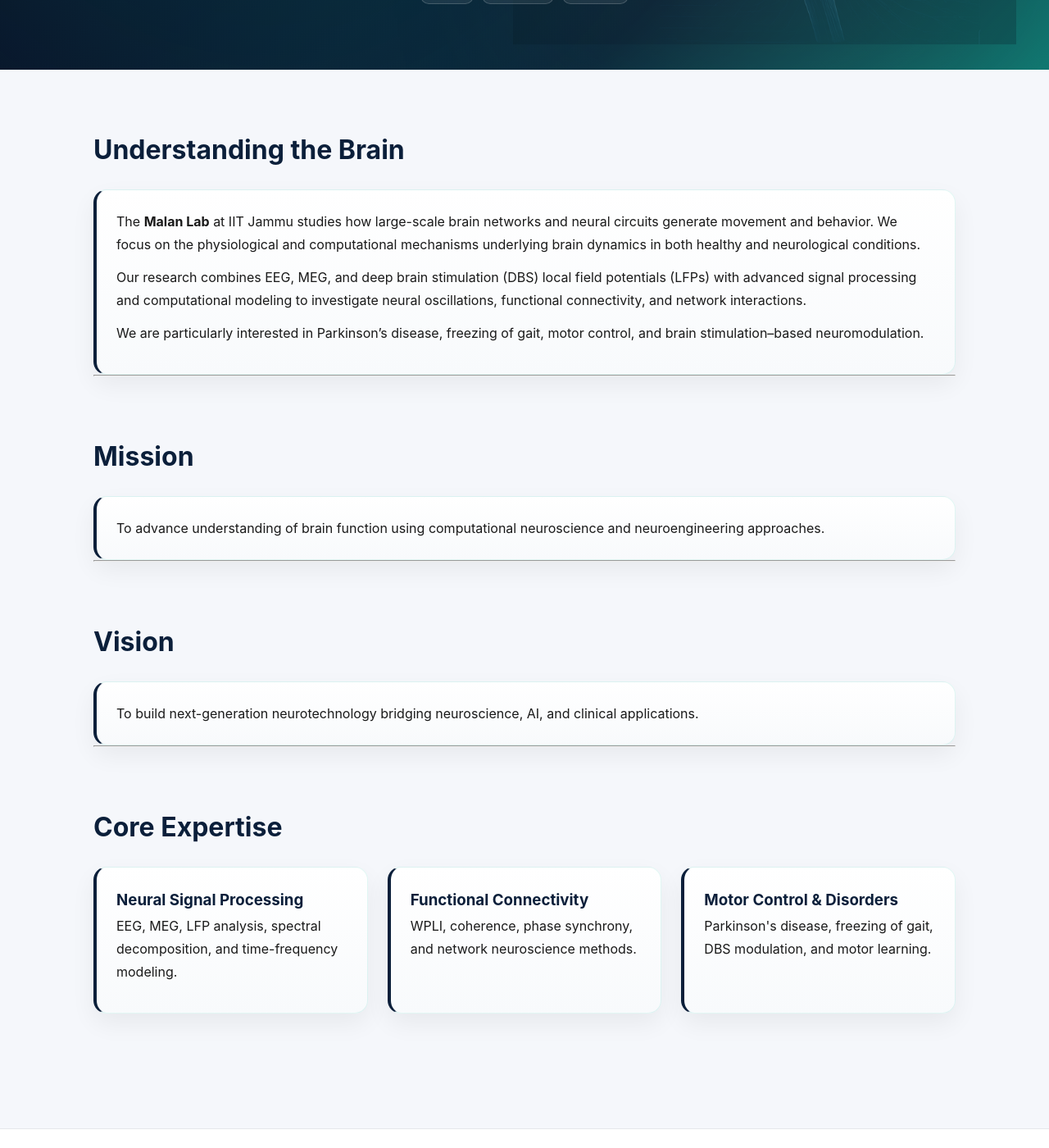
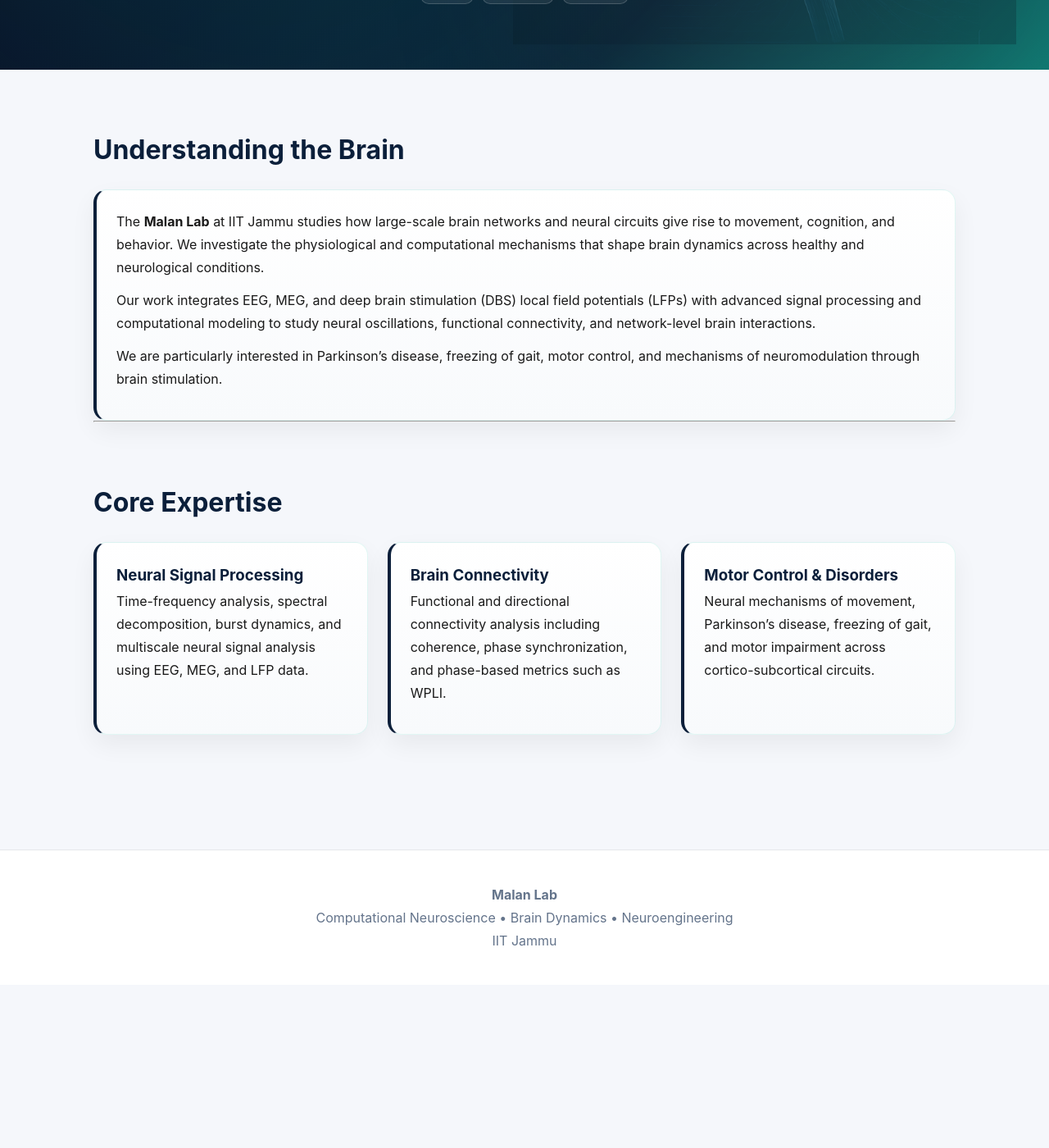
Before and after one commit to malanlab/malanlab.github.io, a Jekyll site: the page built from index.md, in a window 1280 px wide and 1400 px high, scrolled down 584 px. Shown: the whole window at 82% size. Built offline with Jekyll 4.4.1, drawn with Linux system fonts in a browser that asks for light colours; after the commit the page ends 1785 px from its top, so only the background shows below that.

Commit message:
Update index.md

```diff
--- a/index.md
+++ b/index.md
@@ -13,49 +13,55 @@
 
 <p>
 The <strong>Malan Lab</strong> at IIT Jammu studies how large-scale brain networks
-and neural circuits generate movement and behavior.
-We focus on the physiological and computational mechanisms underlying brain
-dynamics in both healthy and neurological conditions.
+and neural circuits give rise to movement, cognition, and behavior.
+We investigate the physiological and computational mechanisms that shape brain
+dynamics across healthy and neurological conditions.
 </p>
 
 <p>
-Our research combines EEG, MEG, and deep brain stimulation (DBS) local field
+Our work integrates EEG, MEG, and deep brain stimulation (DBS) local field
 potentials (LFPs) with advanced signal processing and computational modeling
-to investigate neural oscillations, functional connectivity, and network
+to study neural oscillations, functional connectivity, and network-level brain
 interactions.
 </p>
 
 <p>
 We are particularly interested in Parkinson’s disease, freezing of gait,
-motor control, and brain stimulation–based neuromodulation.
+motor control, and mechanisms of neuromodulation through brain stimulation.
 </p>
 
 </div>
 
 <hr>
-<h2>Mission</h2>
-<div class="card">
-To advance understanding of brain function using computational neuroscience and neuroengineering approaches.
-</div>
-<hr>
-<h2>Vision</h2>
-<div class="card">
-To build next-generation neurotechnology bridging neuroscience, AI, and clinical applications.
-</div>
-<hr>
+
 <h2>Core Expertise</h2>
+
 <div class="grid">
+
 <div class="card">
 <h3>Neural Signal Processing</h3>
-<p>EEG, MEG, LFP analysis, spectral decomposition, and time-frequency modeling.</p>
+<p>
+Time-frequency analysis, spectral decomposition, burst dynamics, and
+multiscale neural signal analysis using EEG, MEG, and LFP data.
+</p>
 </div>
+
 <div class="card">
-<h3>Functional Connectivity</h3>
-<p>WPLI, coherence, phase synchrony, and network neuroscience methods.</p>
+<h3>Brain Connectivity</h3>
+<p>
+Functional and directional connectivity analysis including coherence,
+phase synchronization, and phase-based metrics such as WPLI.
+</p>
 </div>
+
 <div class="card">
 <h3>Motor Control & Disorders</h3>
-<p>Parkinson's disease, freezing of gait, DBS modulation, and motor learning.</p>
+<p>
+Neural mechanisms of movement, Parkinson’s disease, freezing of gait,
+and motor impairment across cortico-subcortical circuits.
+</p>
 </div>
+
 </div>
+
 </div>
```
